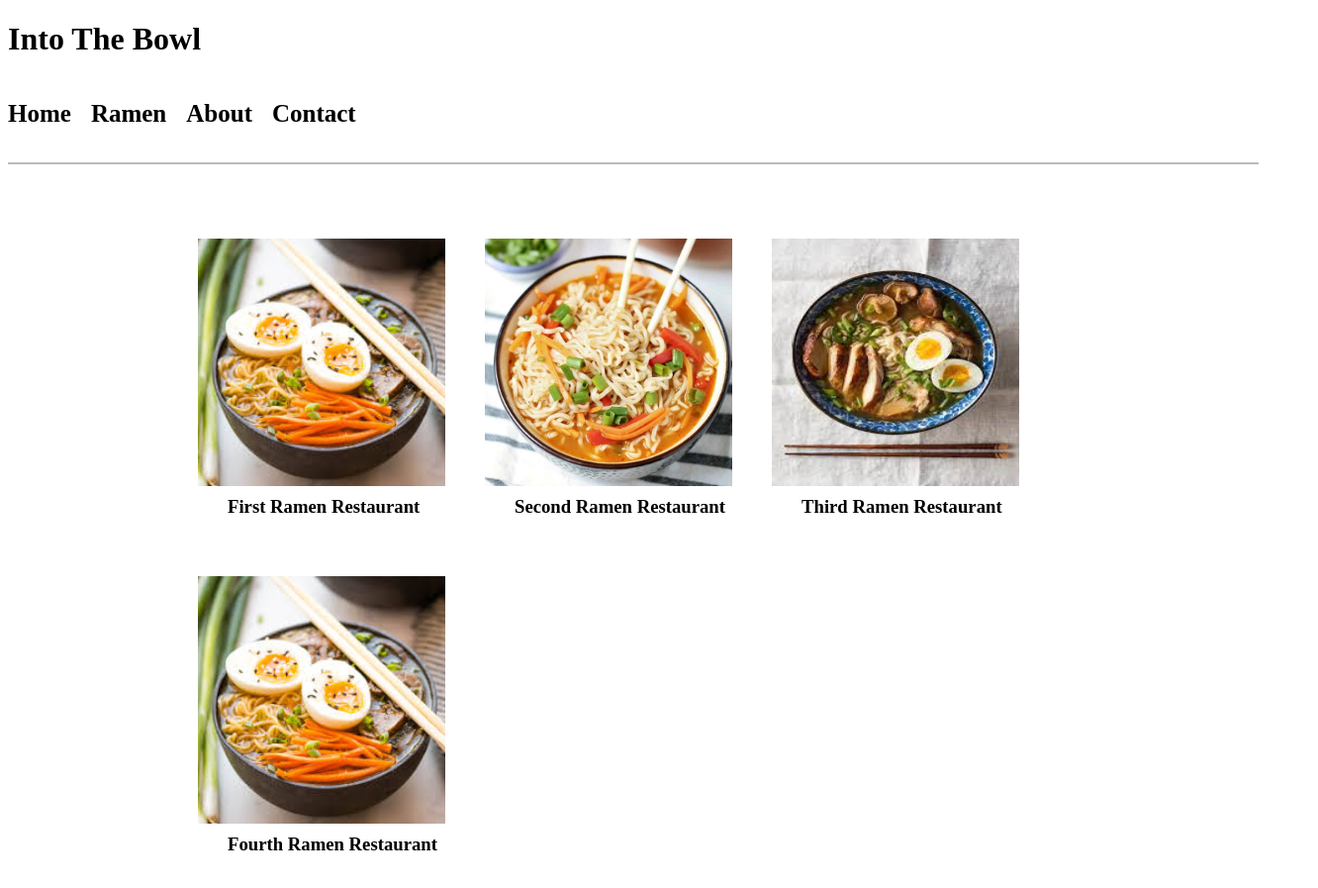
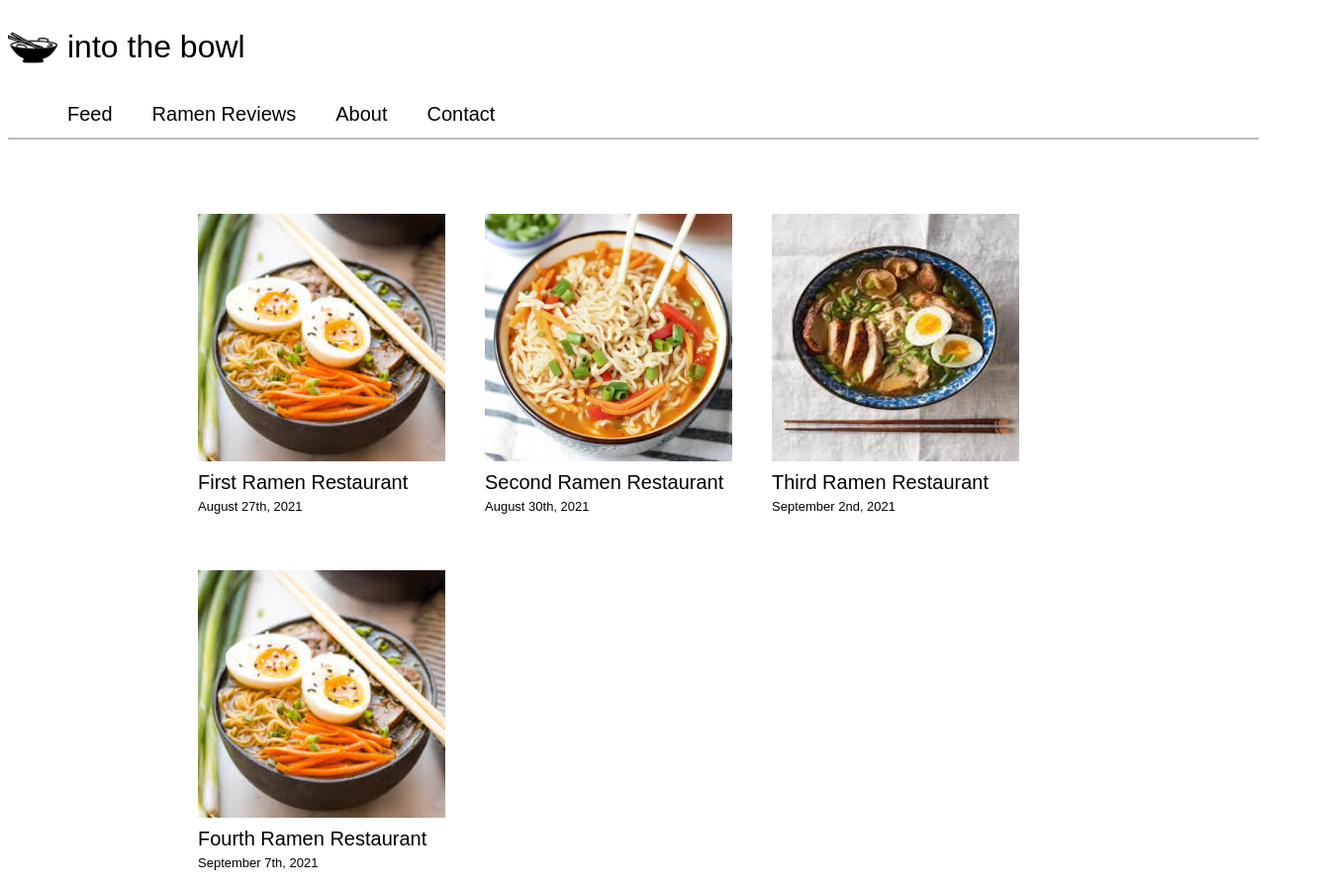
Before and after one commit to david-p-flowers/intothebowl, a plain HTML site: page index.html in a window 1280 px wide. Shown: the whole page at 99% size, 1332 px wide, since content can reach past the window. Drawn offline with Linux system fonts and the light colour scheme.

Commit message:
Add files via upload

```diff
--- a/index.html
+++ b/index.html
@@ -3,11 +3,11 @@
     <link rel="stylesheet" href="intothebowl.css">
 </head>
 <body>
-    <h1>Into The Bowl</h1>
+    <div class=" titlearea"><img src="logo.png" class = "logoimage"> <h1 class = 'titlename'>into the bowl</h1></div>
 
     <div class= 'navBarRow'>
-        <h2 id="homeheaderlink" class="navbarlink">Home</h2>
-        <h2 id="ramenheaderlink" class="navbarlink">Ramen</h2>
+        <h2 id="feedheaderlink" class="navbarlink">Feed</h2>
+        <h2 id="ramenheaderlink" class="navbarlink">Ramen Reviews</h2>
         <h2 id='aboutheaderlink' class="navbarlink">About</h2>
         <h2 id='contactheaderlink' class="navbarlink" >Contact</h2>
     </div>
@@ -23,6 +23,7 @@
                     <img src="firstpostimage.jpg" alt="First Restaurant" class = "homepageimage">
                 </div>
                 <h3 id= 'fristpostimagehomepage' class = 'homepagepostheader'>First Ramen Restaurant</h3>
+                <h4 id= 'fristpostdatehomepage' class = 'homepagepostdate'>August 27th, 2021</h4>
             </div>
 
             <div id ="secondposthomepage" class = "homepagepost">
@@ -30,6 +31,7 @@
                     <img src="secondpostimage.jpg" alt="First Restaurant" class = "homepageimage">
                 </div>
                 <h3 id= 'secondpostimagehomepage' class = 'homepagepostheader'>Second Ramen Restaurant</h3>
+                <h4 id= 'secondpostdatehomepage' class = 'homepagepostdate'>August 30th, 2021</h4>
             </div>
 
             <div id ="thirdposthomepage" class = "homepagepost">
@@ -37,6 +39,7 @@
                     <img src="thirdpostimage.jpg" alt="First Restaurant" class = "homepageimage">
                 </div>
                 <h3 id= 'thirdpostimagehomepage' class = 'homepagepostheader'>Third Ramen Restaurant</h3>
+                <h4 id= 'thirdpostdatehomepage' class = 'homepagepostdate'>September 2nd, 2021</h4>
             </div>
 
             <div id ="fourthposthomepage" class = "homepagepost">
@@ -44,8 +47,8 @@
                     <img src="firstpostimage.jpg" alt="First Restaurant" class = "homepageimage">
                 </div>
                 <h3 id= 'fourthpostimagehomepage' class = 'homepagepostheader'>Fourth Ramen Restaurant</h3>
+                <h4 id= 'fourthpostdatehomepage' class = 'homepagepostdate'>September 7th, 2021</h4>
             </div>
-
          </div>
     </div>
 
--- a/intothebowl.css
+++ b/intothebowl.css
@@ -1,21 +1,32 @@
+.titlearea{
+    width: 100%;
+    display: inline-flex;
+    align-items: center;
+}
+
 .navBarRow{
     text-align: left;
     width: 100%;
     display: inline-flex;
+    margin-left: 60px;
 }
 
 .navbarlink{
     display: inline-flex;
     text-align: center;
-    margin-right: 20px;
-    font-size: 25px;
-    color: black;
+    margin-right: 40px;
+
+    font-family: pt-sans-pro, sans-serif;
+    font-style: normal;
+    font-weight: 300;
+    font-size: 20px;
 }
 
 .pagebreak{
     border-top: 2px solid #bbb;
-    margin-top: 15px;
+    margin-top: -5px;
     margin-bottom: -5px;
+    width: 100%;
 }
 
 .homePageFeed{
@@ -30,16 +41,30 @@
 
 .newpostlink{
     display: flex;
-    height: 250px;
-    width: 250px;
+    /* height: 250px;
+    width: 250px; */
     margin-top: 40px;
 
 }
 
 .homepagepostheader{
     display: flex;
-    margin-left: 30px;
     margin-top: 10px;
+
+    font-family: adelle-sans, sans-serif;
+    font-style: normal;
+    font-weight: 400;
+    font-size: 20px;
+}
+
+.homepagepostdate{
+    display: flex;
+    margin-top: -15px;
+
+    font-family: adelle-sans, sans-serif;
+    font-style: normal;
+    font-weight: 100;
+    font-size: 13px;
 }
 
 #firstrowhomepage{
@@ -56,3 +81,15 @@
     height: 250px;
     width: 250px;
 }
+
+.titlename{
+    font-family: pt-sans-pro, sans-serif;
+    font-style: normal;
+    font-weight: 300;
+    margin-left: 10px;
+}
+
+.logoimage{
+    width: 50px;
+    height: 50px;
+}
```
Also changed, not shown: logo.png (added).
